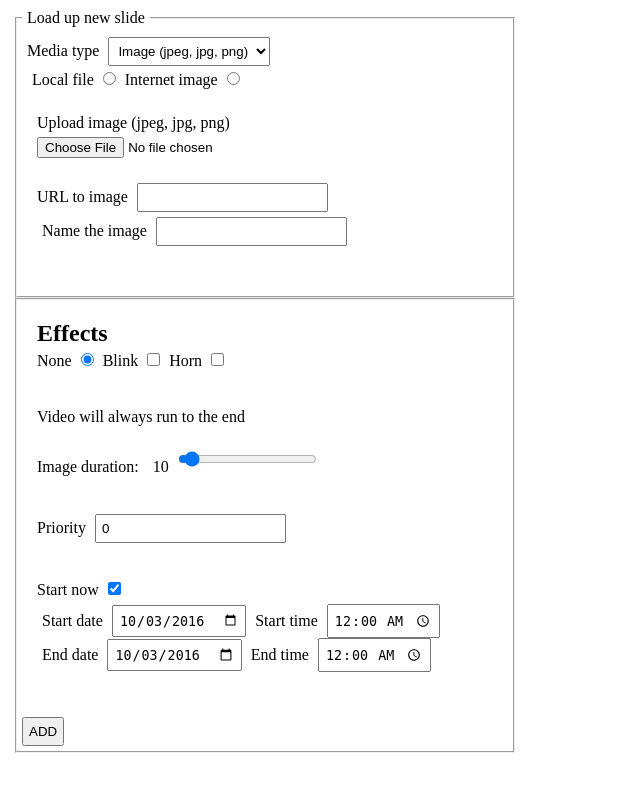
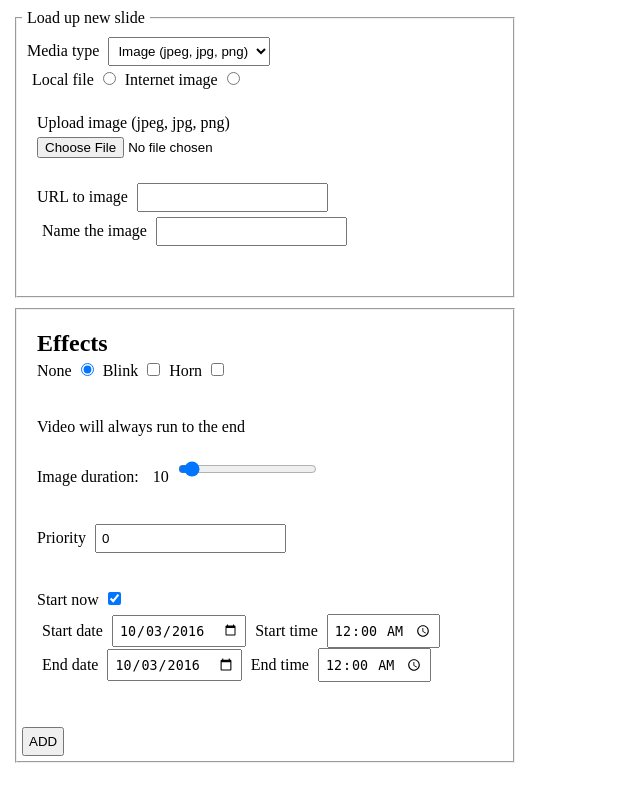
Before and after one commit to PhantomOverride/UltiSlide, a PHP site: page / in a window 1280 px wide. Shown: the part 39-827 px from the top of the page, without its empty margins (0-640 px from the left). Before the commit the page ends 792 px from the top, so only its background shows below. Run offline with PHP 8.4, Linux system fonts and the light colour scheme; some libraries are stand-ins or nearby versions.

Commit message:
Added margin between fieldsets

```diff
--- a/cms/basicStyle.css
+++ b/cms/basicStyle.css
@@ -4,6 +4,10 @@
 }
 #slideForm{
     width: 500px;
+}
+
+#slideForm fieldset{
+    margin-bottom:10px;
 }
 #slideForm div{
     margin-bottom: 10px;
```
